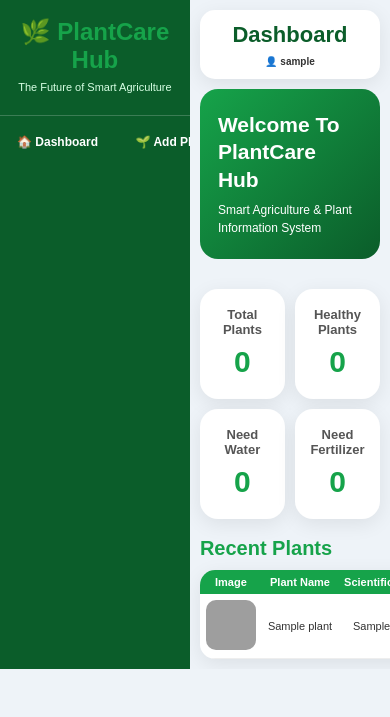
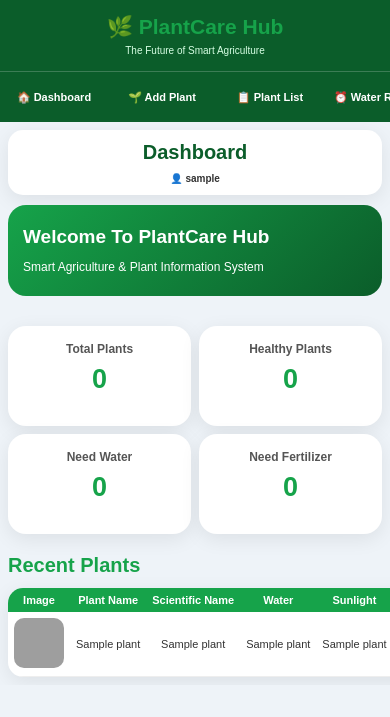
Before and after one commit to rajan963/SmartPlantCare-, a Flask app: page /dashboard in a window 390 px wide. Shown: the top 717 px of the page. Run offline with Flask 3, Linux system fonts and the light colour scheme; the visitor is signed in with stand-in values (Sample User, id 1); a database or web service that is not in the repository returns one stand-in record (values such as "Sample title"); data that the repository does not hold is empty; some libraries are stand-ins or nearby versions; grey boxes are pictures that could not be loaded.

Commit message:
Fix mobile dashboard layout

```diff
--- a/templates/dashboard.html
+++ b/templates/dashboard.html
@@ -3,37 +3,39 @@
 <head>
 <title>PlantCare Hub Dashboard</title>
 <meta name="viewport" content="width=device-width,initial-scale=1.0">
-<link rel="stylesheet" href="{{ url_for('static',filename='style.css') }}">
+<link rel="stylesheet" href="{{ url_for('static', filename='style.css') }}">
 
 <style>
-@media(max-width:600px){
+@media(max-width:900px){
 html,body{width:100%!important;min-width:0!important;max-width:100%!important;margin:0!important;padding:0!important;overflow-x:hidden!important}
-body.dashboard-page{width:100%!important;min-width:0!important}
+body.dashboard-page{width:100%!important;min-width:0!important;display:block!important}
 
 .dashboard-page .sidebar{
 position:relative!important;top:auto!important;left:auto!important;right:auto!important;
- width:100%!important;height:auto!important;min-height:0!important;margin:0!important;padding:0!important;
- box-sizing:border-box!important;overflow:hidden!important
+width:100%!important;max-width:100%!important;min-width:0!important;height:auto!important;
+min-height:0!important;margin:0!important;padding:0!important;box-sizing:border-box!important;
+overflow:hidden!important;z-index:100!important
 }
 .dashboard-page .sidebar .logo{
 width:100%!important;box-sizing:border-box!important;text-align:center!important;
- padding:18px 10px!important;margin:0!important
+padding:15px 10px!important;margin:0!important
 }
-.dashboard-page .sidebar .logo h2{font-size:24px!important;margin:0 0 5px!important}
-.dashboard-page .sidebar .logo p{font-size:11px!important;margin:0!important}
+.dashboard-page .sidebar .logo h2{font-size:23px!important;line-height:1.2!important;margin:0 0 5px!important}
+.dashboard-page .sidebar .logo p{font-size:11px!important;line-height:1.3!important;margin:0!important}
 
 .dashboard-page .sidebar ul{
 width:100%!important;display:flex!important;flex-direction:row!important;flex-wrap:nowrap!important;
- justify-content:flex-start!important;align-items:center!important;gap:0!important;margin:0!important;padding:0!important;
- box-sizing:border-box!important;overflow-x:auto!important;overflow-y:hidden!important;
- white-space:nowrap!important;scrollbar-width:none!important
+justify-content:flex-start!important;align-items:center!important;gap:0!important;margin:0!important;
+padding:0!important;box-sizing:border-box!important;overflow-x:auto!important;overflow-y:hidden!important;
+white-space:nowrap!important;scrollbar-width:none!important;-webkit-overflow-scrolling:touch!important
 }
 .dashboard-page .sidebar ul::-webkit-scrollbar{display:none!important}
-.dashboard-page .sidebar ul li{flex:0 0 auto!important;width:auto!important;margin:0!important;padding:0!important}
+.dashboard-page .sidebar ul li{flex:0 0 auto!important;width:auto!important;min-width:auto!important;margin:0!important;padding:0!important}
 .dashboard-page .sidebar ul li a{
- display:flex!important;align-items:center!important;justify-content:center!important;
- width:auto!important;min-width:115px!important;height:52px!important;padding:0 14px!important;
- margin:0!important;box-sizing:border-box!important;font-size:12px!important;white-space:nowrap!important
+display:flex!important;align-items:center!important;justify-content:center!important;width:auto!important;
+min-width:120px!important;height:52px!important;padding:0 15px!important;margin:0!important;
+box-sizing:border-box!important;font-size:12px!important;line-height:1!important;
+white-space:nowrap!important;text-decoration:none!important;overflow:hidden!important
 }
 
 .dashboard-page .main-content{
@@ -63,19 +65,20 @@ body.dashboard-page{width:100%!important;min-width:0!important}
 grid-template-columns:repeat(2,minmax(0,1fr))!important;gap:10px!important;box-sizing:border-box!important
 }
 .dashboard-page .card{
- width:100%!important;min-width:0!important;min-height:110px!important;
- padding:18px 10px!important;box-sizing:border-box!important;overflow:hidden!important;text-align:center!important
+width:100%!important;min-width:0!important;min-height:110px!important;padding:18px 10px!important;
+box-sizing:border-box!important;overflow:hidden!important;text-align:center!important
 }
-.dashboard-page .card h3{font-size:13px!important;margin:0 0 8px!important}
+.dashboard-page .card h3{font-size:13px!important;line-height:1.2!important;margin:0 0 8px!important}
 .dashboard-page .card h1{font-size:30px!important;margin:0!important}
 
-.dashboard-page .main-content>h2{font-size:20px!important;margin:18px 0 10px!important}
+.dashboard-page .main-content>h2{font-size:20px!important;line-height:1.3!important;margin:18px 0 10px!important}
 .dashboard-page .main-content>table{
- display:block!important;width:100%!important;max-width:100%!important;
- overflow-x:auto!important;overflow-y:hidden!important;margin:0!important;box-sizing:border-box!important
+display:block!important;width:100%!important;max-width:100%!important;overflow-x:auto!important;
+overflow-y:hidden!important;margin:0!important;box-sizing:border-box!important;
+-webkit-overflow-scrolling:touch!important
 }
 .dashboard-page table{min-width:700px!important;border-collapse:collapse!important}
-.dashboard-page table th,.dashboard-page table td{font-size:11px!important;padding:6px!important}
+.dashboard-page table th,.dashboard-page table td{font-size:11px!important;padding:6px!important;white-space:nowrap!important}
 .dashboard-page table img{
 width:50px!important;height:50px!important;max-width:50px!important;
 object-fit:cover!important;border-radius:10px!important
@@ -83,13 +86,11 @@ body.dashboard-page{width:100%!important;min-width:0!important}
 .dashboard-page table td a{font-size:10px!important;white-space:nowrap!important}
 }
 
-@media(max-width:380px){
-.dashboard-page .sidebar .logo{padding:15px 8px!important}
+@media(max-width:480px){
+.dashboard-page .sidebar .logo{padding:14px 8px!important}
 .dashboard-page .sidebar .logo h2{font-size:21px!important}
 .dashboard-page .sidebar .logo p{font-size:10px!important}
-.dashboard-page .sidebar ul li a{
- min-width:105px!important;height:50px!important;padding:0 10px!important;font-size:11px!important
-}
+.dashboard-page .sidebar ul li a{min-width:108px!important;height:50px!important;padding:0 10px!important;font-size:11px!important}
 .dashboard-page .main-content{padding:8px!important}
 .dashboard-page .topbar{padding:11px!important}
 .dashboard-page .topbar h1{font-size:20px!important}
@@ -99,6 +100,14 @@ body.dashboard-page{width:100%!important;min-width:0!important}
 .dashboard-page .card{min-height:100px!important;padding:16px 8px!important}
 .dashboard-page .card h3{font-size:12px!important}
 .dashboard-page .card h1{font-size:27px!important}
+}
+
+@media(max-width:360px){
+.dashboard-page .sidebar ul li a{min-width:100px!important;font-size:10px!important;padding:0 8px!important}
+.dashboard-page .topbar h1{font-size:18px!important}
+.dashboard-page .welcome h2{font-size:18px!important}
+.dashboard-page .card h3{font-size:11px!important}
+.dashboard-page .card h1{font-size:25px!important}
 }
 </style>
 </head>
@@ -155,20 +164,14 @@ body.dashboard-page{width:100%!important;min-width:0!important}
 
 <table>
 <tr>
-<th>Image</th>
-<th>Plant Name</th>
-<th>Scientific Name</th>
-<th>Water</th>
-<th>Sunlight</th>
-<th>Category</th>
-<th>Health</th>
-<th>Action</th>
+<th>Image</th><th>Plant Name</th><th>Scientific Name</th><th>Water</th>
+<th>Sunlight</th><th>Category</th><th>Health</th><th>Action</th>
 </tr>
 
 {% for plant in plants %}
 <tr>
 <td>
-<img src="{{ url_for('static',filename='uploads/' + plant[6]) }}"
+<img src="{{ url_for('static', filename='uploads/' + plant[6]) }}"
 width="70" height="70" style="border-radius:10px;object-fit:cover;">
 </td>
 <td>{{ plant[1] }}</td>
```
Lines whose indentation alone changed are shown as unchanged.
